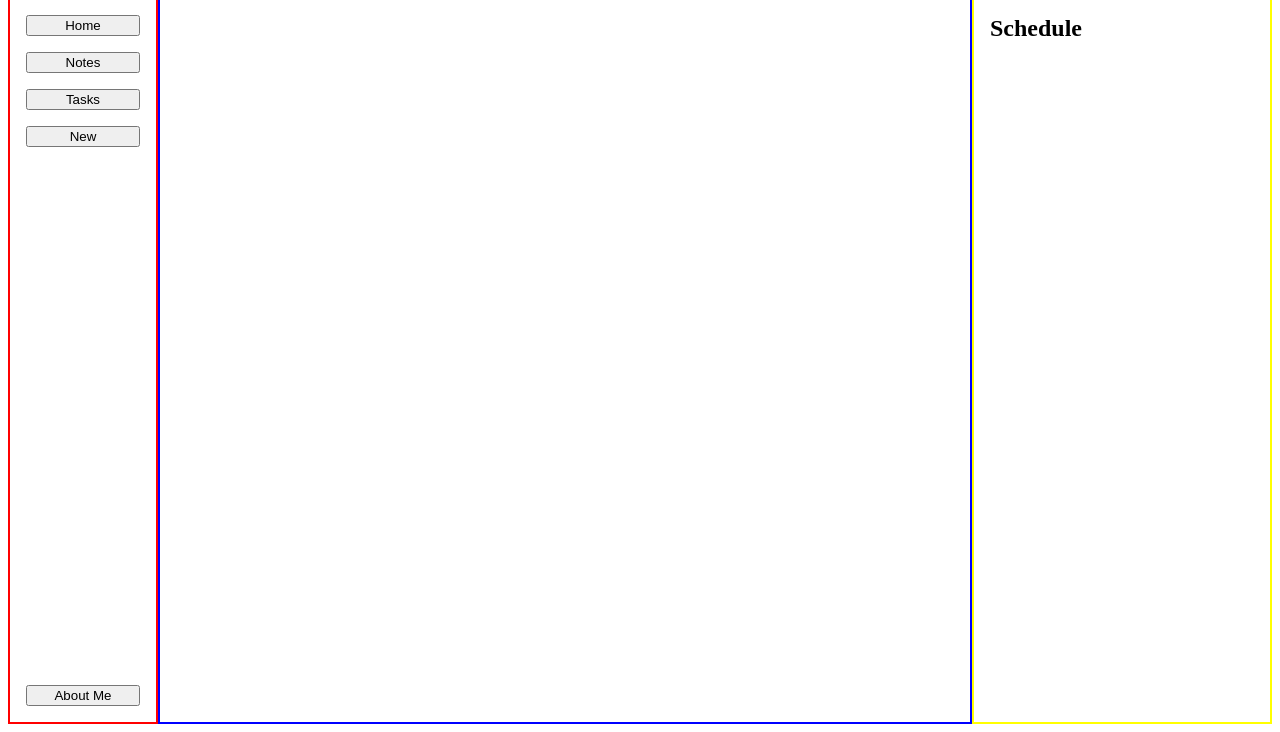
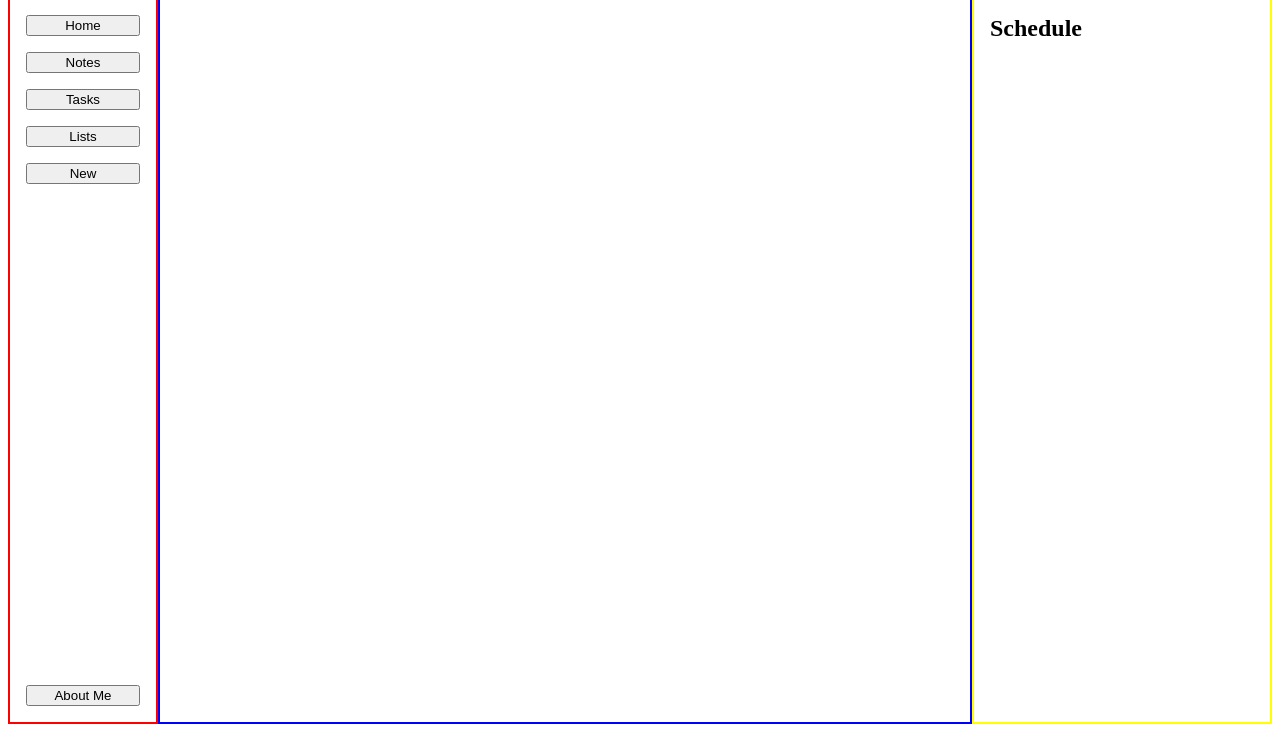
Before and after one commit to ToastedGMS/todo_list, a website: page dist/index.html in a window 1280 px wide. Shown: the part 84-816 px from the top of the page. Drawn offline with Linux system fonts and the light colour scheme.

Commit message:
Added  'Lists' button for list card filtering

```diff
--- a/dist/index.html
+++ b/dist/index.html
@@ -19,6 +19,7 @@
                 <button data-all>Home</button>
                 <button data-notes>Notes</button>
                 <button data-tasks>Tasks</button>
+                <button data-lists>Lists</button>
                 <button data-type="formBtn">New</button>
             </div>
 
```
